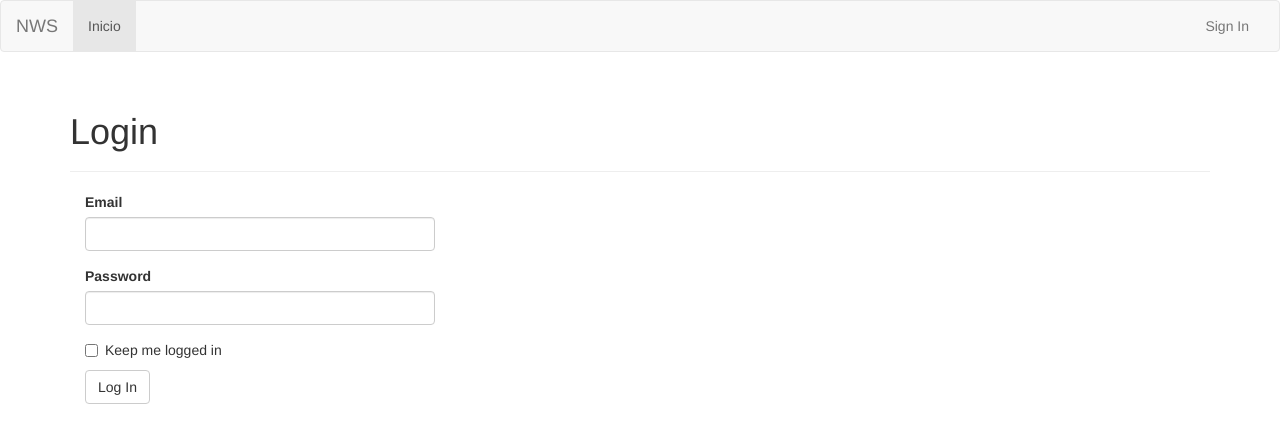
After one commit to vehrka/nws, a Flask app: page /auth/login in a window 1280 px wide. The commit adds this page. Shown: the top 443 px of the page. Run offline with Flask 2, Linux system fonts and the light colour scheme; some libraries are stand-ins or nearby versions.

Commit message:
WIP user login and registration

```diff
--- /dev/null
+++ b/app/auth/__init__.py
@@ -0,0 +1,5 @@
+from flask import Blueprint
+
+auth_blueprint = Blueprint('auth', __name__)
+
+from . import views
--- /dev/null
+++ b/app/auth/forms.py
@@ -0,0 +1,10 @@
+from flask.ext.wtf import Form
+from wtforms import StringField, PasswordField, BooleanField, SubmitField
+from wtforms.validators import Required, Email, Length
+
+
+class LoginForm(Form):
+    email = StringField('Email', validators=[Required(), Length(1, 75), Email()])
+    password = PasswordField('Password', validators=[Required()])
+    remember_me = BooleanField('Keep me logged in')
+    submit = SubmitField('Log In')
--- /dev/null
+++ b/app/auth/views.py
@@ -0,0 +1,25 @@
+from flask import render_template, redirect, request, url_for, flash
+from flask.ext.login import login_user, logout_user, login_required
+from . import auth_blueprint
+from ..models import TUser
+from .forms import LoginForm
+
+
+@auth_blueprint.route('/login', methods=['GET', 'POST'])
+def login():
+    form = LoginForm()
+    if form.validate_on_submit():
+        user = TUser.query.filter_by(use_useremail=form.email.data).first()
+        if user is not None and user.verify_password(form.password.data):
+            login_user(user, form.remember_me.data)
+            return redirect(request.args.get('next') or url_for('main.index'))
+        flash('Invalid username or password')
+    return render_template('auth/login.html', form=form)
+
+
+@auth_blueprint.route('/logout')
+@login_required
+def logout():
+    logout_user()
+    flash('You have been logged out.')
+    return redirect(url_for('main.index'))
--- a/app/templates/404.html
+++ b/app/templates/404.html
@@ -2,7 +2,7 @@
 
 {% block title %}SNW - Página no encontrada{% endblock %}
 
-{% block main %}
+{% block page_content %}
 <div class="page-header">
     <h1 id="">Página no encontrada</h1>
 </div>
--- a/app/templates/500.html
+++ b/app/templates/500.html
@@ -2,7 +2,7 @@
 
 {% block title %}SNW - Error del servidor{% endblock %}
 
-{% block main %}
+{% block page_content %}
 <div class="page-header">
     <h1 id="">Error del servidor</h1>
 </div>
--- /dev/null
+++ b/app/templates/auth/login.html
@@ -0,0 +1,13 @@
+{% extends "base.html" %}
+{% import "bootstrap/wtf.html" as wtf %}
+
+{% block title %}NWS - Login{% endblock %}
+
+{% block page_content %}
+<div class="page-header">
+    <h1 id="">Login</h1>
+</div>
+<div class="col-md-4">
+    {{ wtf.quick_form(form) }}
+</div>
+{% endblock %}
--- a/app/templates/base.html
+++ b/app/templates/base.html
@@ -1,30 +1,11 @@
-<!DOCTYPE html>
-<html lang="es">
-    <head>
+{% extends "bootstrap/base.html" %}
+
+{% block title %}NWS - Naval Warfare Simulator {% endblock %}
 {% block head %}
-        <meta charset="utf-8">
-        <meta http-equiv="X-UA-Compatible" content="IE=edge">
-        <meta name="viewport" content="width=device-width, initial-scale=1">
-        {% if title %}
-        <title>{{ title }}</title>
-        {% else %}
-        <title>Naval Warfare Simulator</title>
-        {% endif %}
+{{ super() }}
+        <link href="static/lib/bootswatch/superhero/bootstrap.min.css" rel="stylesheet">
+{% endblock %}
 
-        <!-- Bootstrap -->
-        <!--<link href="static/lib/bootstrap/dist/css/bootstrap.min.css" rel="stylesheet">-->
-        <link href="static/lib/bootswatch/superhero/bootstrap.min.css" rel="stylesheet">
-
-        <!-- HTML5 shim and Respond.js for IE8 support of HTML5 elements and media queries -->
-        <!-- WARNING: Respond.js doesn't work if you view the page via file:// -->
-        <!--[if lt IE 9]>
-        <script src="https://oss.maxcdn.com/html5shiv/3.7.2/html5shiv.min.js"></script>
-        <script src="https://oss.maxcdn.com/respond/1.4.2/respond.min.js"></script>
-        <![endif]-->
-{% endblock %}
-    </head>
-    <body>
-     <div class="container">
 {% block navbar %}
         <header id="top" role="banner">
             <nav class="navbar navbar-default" role="navigation">
@@ -42,33 +23,38 @@
                     <ul class="nav navbar-nav">
                         <li class="active"><a href="{{ url_for('main.index') }}">Inicio</a></li>
                     </ul>
+                    <ul class="nav navbar-nav navbar-right">
+                        {% if current_user.is_authenticated() %}
+                        <li><a href='{{ url_for('auth.logout') }}'>Sign Out</a></li>
+                        {% else %}
+                        <li><a href='{{ url_for('auth.login') }}'>Sign In</a>
+                        {% endif %}
+                    </ul>
                     </div><!--/.nav-collapse -->
                 </div><!--/.container-fluid -->
             </nav>
         </header>
 {% endblock %}
-{% for message in get_flashed_messages() %}
-    <div class="alert alert-warning">
-        <button type="button" class="close" data-dismiss="alert">&times;</button>
-        {{ message }}
-    </div>
-{% endfor %}
+
+
 {% block content %}
-        <div class="row">
-            <div class="col-md-2">
-                {% block lateral %}{% endblock %}
-            </div>
-            <div class="col-md-10">
-                {% block main %}{% endblock %}
-            </div>
+    <div class="container">
+
+    {% for message in get_flashed_messages() %}
+        <div class="alert alert-warning">
+            <button type="button" class="close" data-dismiss="alert">&times;</button>
+            {{ message }}
         </div>
+    {% endfor %}
+
+    {% block page_content %}
+    {% endblock %}
+</div>
 {% endblock %}
-     </div><!-- container -->
+
 {% block scripts %}
         <!-- jQuery (necessary for Bootstrap's JavaScript plugins) -->
         <script src="static/lib/jquery/dist/jquery.min.js"></script>
         <!-- Include all compiled plugins (below), or include individual files as needed -->
         <script src="static/lib/bootstrap/dist/js/bootstrap.min.js"></script>
 {% endblock %}
-    </body>
-</html>
--- a/requirements.txt
+++ b/requirements.txt
@@ -1,10 +1,13 @@
 Flask==0.10.1
 Flask-Bootstrap==3.3.0.1
+Flask-Login==0.2.11
 Flask-SQLAlchemy==2.0
 Flask-Script==2.0.5
+Flask-WTF==0.10.3
 Jinja2==2.7.3
 MarkupSafe==0.23
 SQLAlchemy==0.9.8
+WTForms==2.0.1
 Werkzeug==0.9.6
 inflect==0.2.4
 itsdangerous==0.24
```
Also changed, not shown: app/__init__.py (+8 -0 lines), app/models.py (+23 -4 lines), app/templates/index.html (+8 -1 lines).
